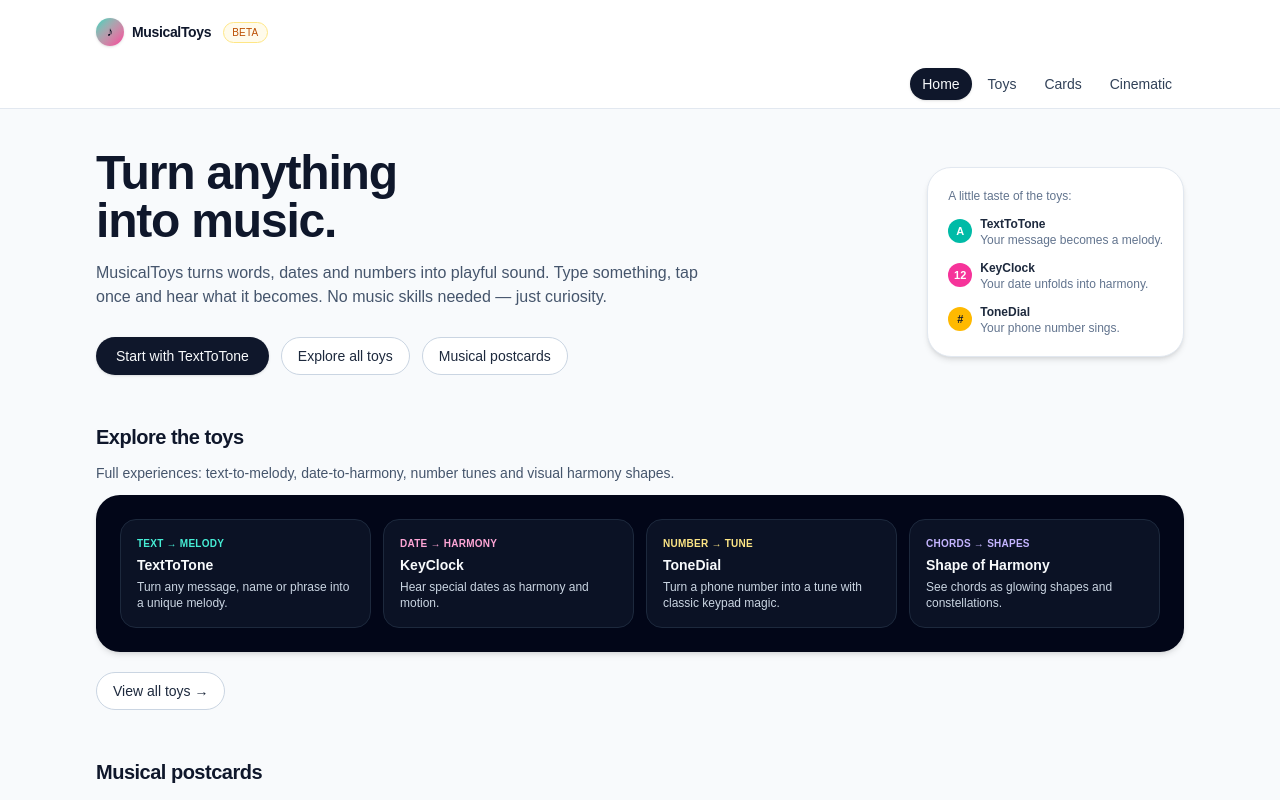
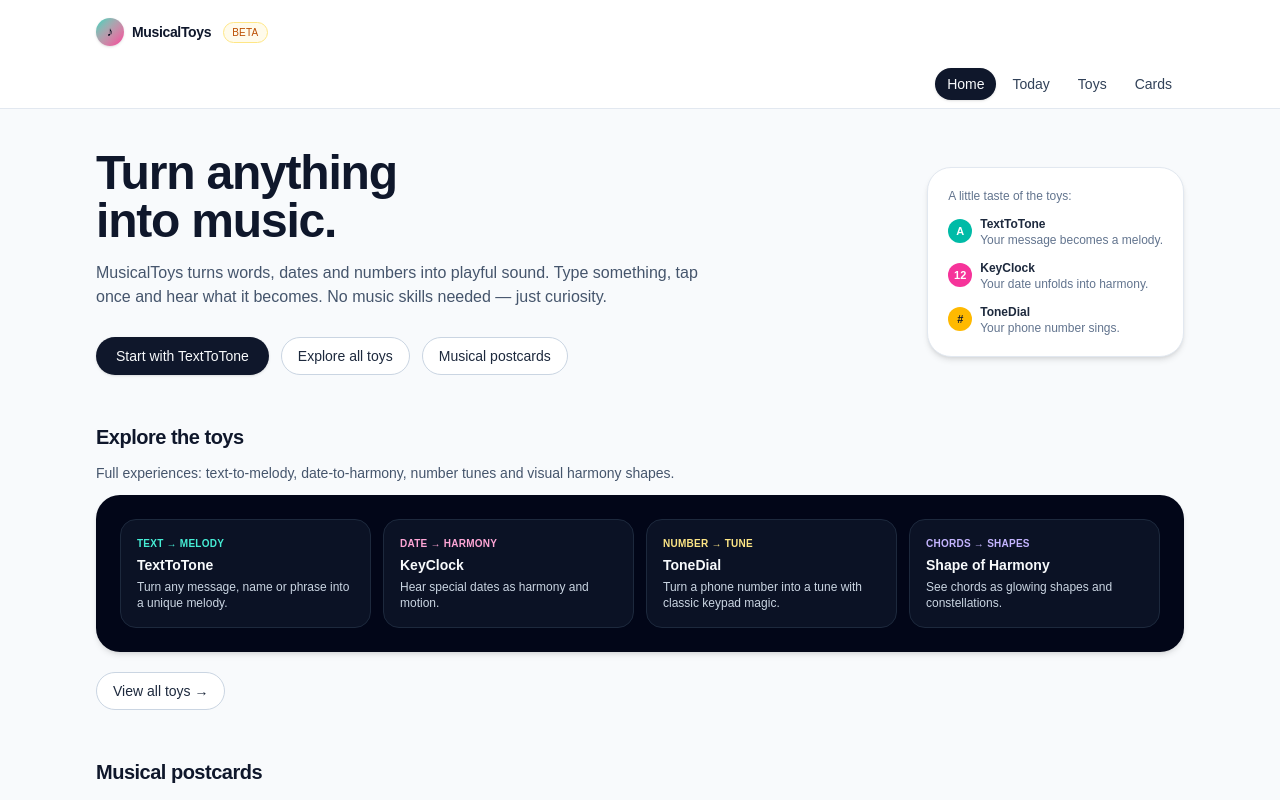
Before and after one commit to andreyeremichev/musicaltoys, a Next.js app: page / in a window 1280 px wide. Shown: the top 800 px of the page. Built offline with nearby package versions, Linux system fonts and the light colour scheme.

Commit message:
Add Today to header and remove cinematic placeholder

```diff
--- a/app/components/layout/SiteHeader.tsx
+++ b/app/components/layout/SiteHeader.tsx
@@ -5,9 +5,9 @@ import { usePathname } from "next/navigation";
 
 const NAV_ITEMS = [
   { href: "/", label: "Home" },
+  { href: "/today", label: "Today" },
   { href: "/toys", label: "Toys" },
   { href: "/cards", label: "Cards" },
-  { href: "/cinematic", label: "Cinematic" },
 ];
 
 export function SiteHeader() {
```
